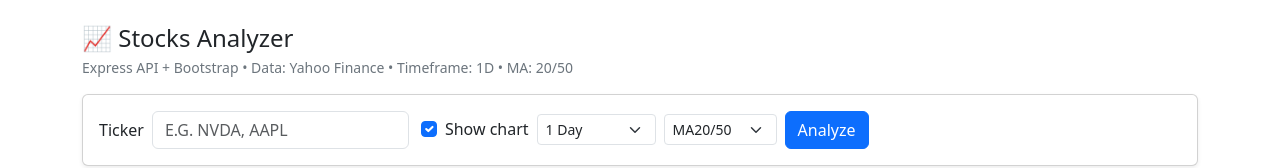
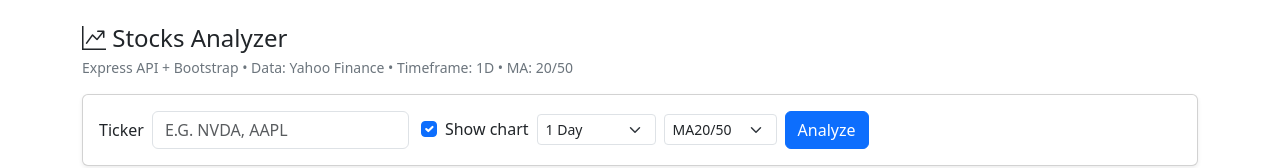
Before and after one commit to mikepenzin/fibo-stocks, a website: page public/index.html in a window 1280 px wide. Shown: the top 168 px of the page. Drawn offline with nearby package versions, Linux system fonts and the light colour scheme.

Commit message:
Add files via upload

```diff
--- a/public/index.html
+++ b/public/index.html
@@ -11,7 +11,7 @@
 <body>
 <div class="container">
   <header class="mb-3">
-    <h1 class="h4 mb-1">📈 Stocks Analyzer</h1>
+    <h1 class="h4 mb-1"><i class="bi bi-graph-up-arrow"></i> Stocks Analyzer</h1>
     <div class="text-secondary small">Express API + Bootstrap • Data: Yahoo Finance • Timeframe: <span id="headerTimeframe">1D</span> • MA: <span id="headerMABasis">20/50</span></div>
   </header>
 
```
